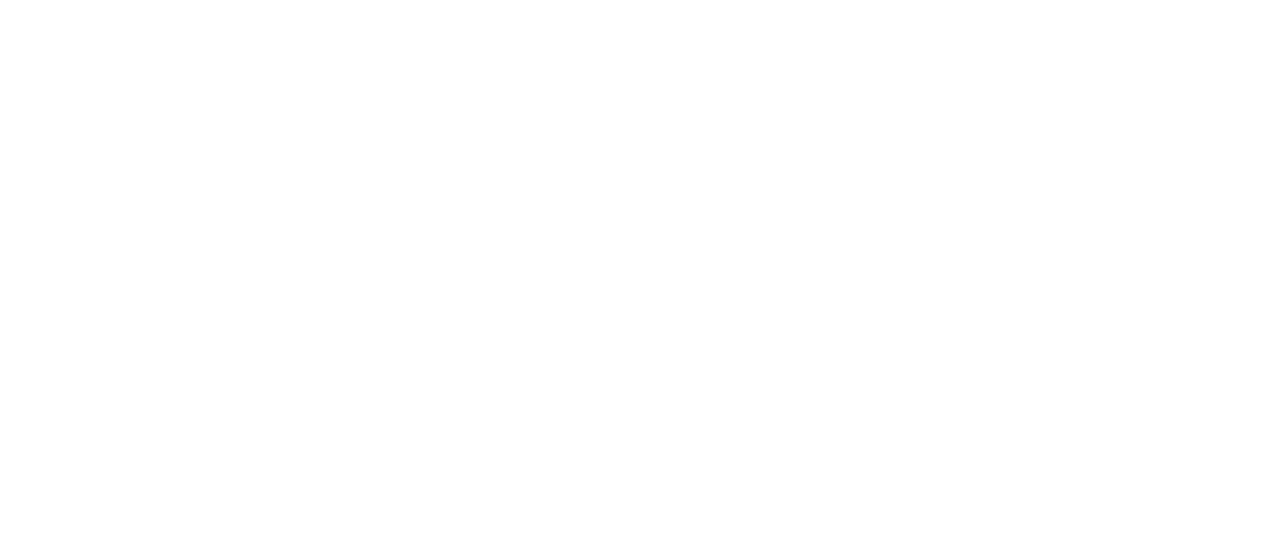
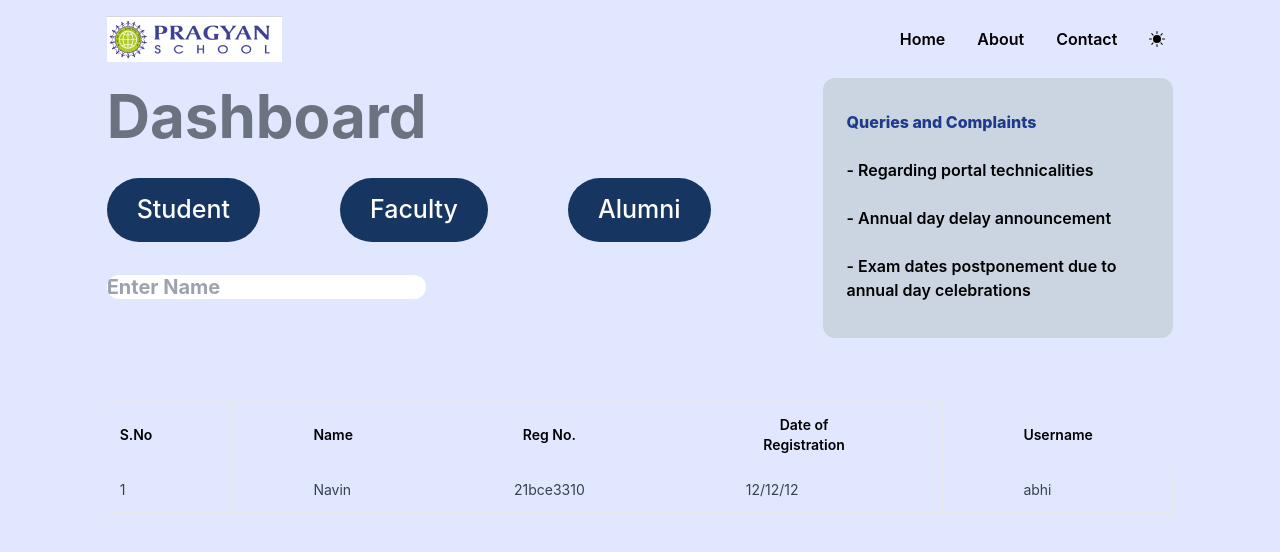
Before and after one commit to sinhasatyam045/Alum_Fullstack, a React (Vite) app: page /admindashboard in a window 1280 px wide. Before the commit this address had no page. Shown: the top 552 px of the page. Built offline with nearby package versions, Linux system fonts and the light colour scheme.

Commit message:
added admin dashboard

```diff
--- a/src/App.jsx
+++ b/src/App.jsx
@@ -12,6 +12,7 @@
 import ScreenOne from "./components/onBoardings/screenOne.jsx";
 import ScreenTwo from "./components/onBoardings/screenTwo.jsx";
 import ScreenThree from "./components/onBoardings/screenThree.jsx";
+import AdminDashboard from "./components/admin/adminDashboard/adminDashboard.jsx";
 
 
 
@@ -33,6 +34,7 @@
           <Route path="/onboarding1" element={<ScreenOne />} />
           <Route path="/onboarding2" element={<ScreenTwo />} />
           <Route path="/onboarding3" element={<ScreenThree />} />
+          <Route path="/admindashboard" element={<AdminDashboard/>} />
 
         </Routes>
       </div>
--- /dev/null
+++ b/src/components/admin/adminDashboard/adminDashboard.jsx
@@ -0,0 +1,91 @@
+import React from 'react'
+import NavBar from '../../helper/navbar';
+
+
+const adminDashboard = () => {
+  return (
+    <>
+    <div className='bg-indigo-100 h-screen'>
+        <div className='w-5/6  mx-auto'>
+            <div >
+                <NavBar></NavBar>
+            </div>
+            <div className='flex'>
+
+                <div className='text-6xl text-gray-500 font-bold pb-6 pt-2'>
+                    Dashboard
+                    <div className='flex justify-evenly'>
+                        <div className='pt-5 pr-10'><button className=' text-[25px] h-16 rounded-full'>Student</button></div>
+                        <div className='pt-5 px-10'><button className='text-[25px] h-16  rounded-full'>Faculty</button></div>
+                        <div className='pt-5 pl-10 pr-28'><button className='text-[25px] h-16  rounded-full'>Alumni</button></div>
+                    </div>
+                    <form>
+                        <label>
+                            <input className='text-[20px] rounded-full' placeholder='Enter Name' type="text" name="name" />
+                        </label>
+                    </form>
+                </div>
+                <div className=' bg-slate-300 rounded-xl p-6  m-0 text-blue-900 pt-8 font-extrabold'>Queries and Complaints
+                    <div>
+                        <ul>
+                            <li className='text-black py-3 pt-6 font-semibold'>
+                                - Regarding portal technicalities
+                            </li>
+                            <li className='text-black py-3 font-semibold'>
+                               - Annual day delay announcement
+                            </li>
+                            <li className='text-black py-3 font-semibold'>
+                               - Exam dates postponement due to annual day celebrations
+                            </li>
+                        </ul>
+                    </div>
+                </div>
+            </div>
+
+            <div className='pt-16'>
+                <Data
+                sno = "1"
+                Name ="Navin "
+                regNo="21bce3310"
+                dateOfRegistration="12/12/12"
+                username="abhi"
+                />
+            </div>
+
+        </div>
+    </div>
+
+    </>
+  )
+}
+
+const Data = (props) => {
+    return (
+      <table>
+        <thead>
+          <tr>
+            <th className='p-3 pr-20 border text-sm text-center font-semibold text-black'>S.No</th>
+            <th className='p-3 px-20 border text-sm text-center font-semibold text-black'>Name</th>
+            <th className='p-3 px-20 border text-sm text-center font-semibold text-black'>Reg No.</th>
+            <th className='p-3 px-20 border text-sm text-center font-semibold text-black'>Date of Registration</th>
+            <th className='p-3 px-20 10border text-sm text-center font-semibold text-black'>Username</th>
+          </tr>
+        </thead>
+        <tbody>
+
+            <tr>
+              <td className='p-3 pr-20 border text-sm  text-gray-700 '>{props.sno}</td>
+              <td className='p-3 px-20 border text-sm  text-gray-700 '>{props.Name}</td>
+              <td className='p-3 px-20 border text-sm  text-gray-700 '>{props.regNo}</td>
+              <td className='p-3 px-20 border text-sm  text-gray-700 '>{props.dateOfRegistration}</td>
+              <td className='p-3 px-20 border text-sm  text-gray-700 '>{props.username}</td>
+            </tr>
+
+
+
+        </tbody>
+      </table>
+    );
+  };
+
+export default adminDashboard
--- a/src/components/dashboard/dashboard.jsx
+++ b/src/components/dashboard/dashboard.jsx
@@ -11,6 +11,10 @@
 
   function handleAdminClick() {
     navigate("/approval");
+  }
+
+  function handleAdminDashboardClick() {
+    navigate("/admindashboard");
   }
 
   function handleMessageClick() {
@@ -93,6 +97,14 @@
                   <div>Admin Login</div> 🧑🏻‍💼
                 </button>
               </li>
+              <li>
+                <button
+                  className="flex justify-between w-full bg-blue-900 hover:bg-blue-700 text-white px-4 py-2 rounded-xl focus:outline-none"
+                  onClick={handleAdminDashboardClick}
+                >
+                  <div>Admin Dashboard</div> 🧑🏻‍💼
+                </button>
+              </li>
             </ul>
           </div>
         </div>
```
